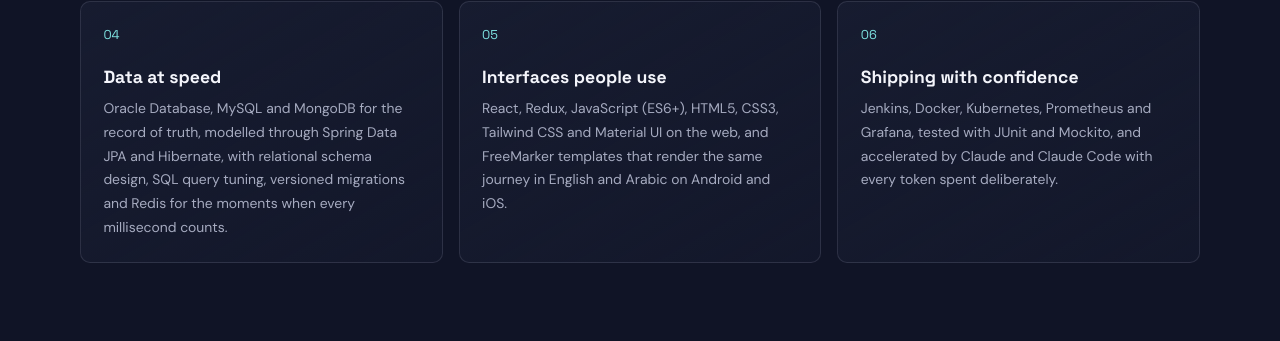
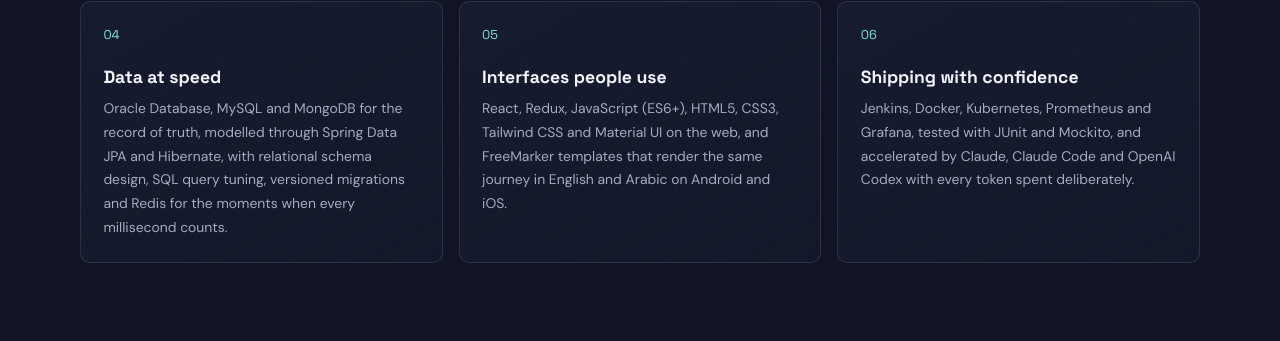
Before and after one commit to yuvaranianbu27/yuvaranianbu27, a Jekyll site: the page built from index.md, in a window 1280 px wide and 900 px high, scrolled down 1991 px. Shown: the part 161-502 px from the top of the window. Built offline with Jekyll 4.4.1, drawn with Linux system fonts in a browser that asks for light colours.

Commit message:
Add OpenAI Codex to AI skills

```diff
--- a/index.md
+++ b/index.md
@@ -150,7 +150,7 @@ description: Yuvarani Anbu designs secure Java and Spring Boot systems for Dubai
     <article class="skill-card">
       <span class="card-number">06</span>
       <h3>Shipping with confidence</h3>
-      <p>Jenkins, Docker, Kubernetes, Prometheus and Grafana, tested with JUnit and Mockito, and accelerated by Claude and Claude Code with every token spent deliberately.</p>
+      <p>Jenkins, Docker, Kubernetes, Prometheus and Grafana, tested with JUnit and Mockito, and accelerated by Claude, Claude Code and OpenAI Codex with every token spent deliberately.</p>
     </article>
   </div>
 </section>
```
Also changed, not shown: README.md.
